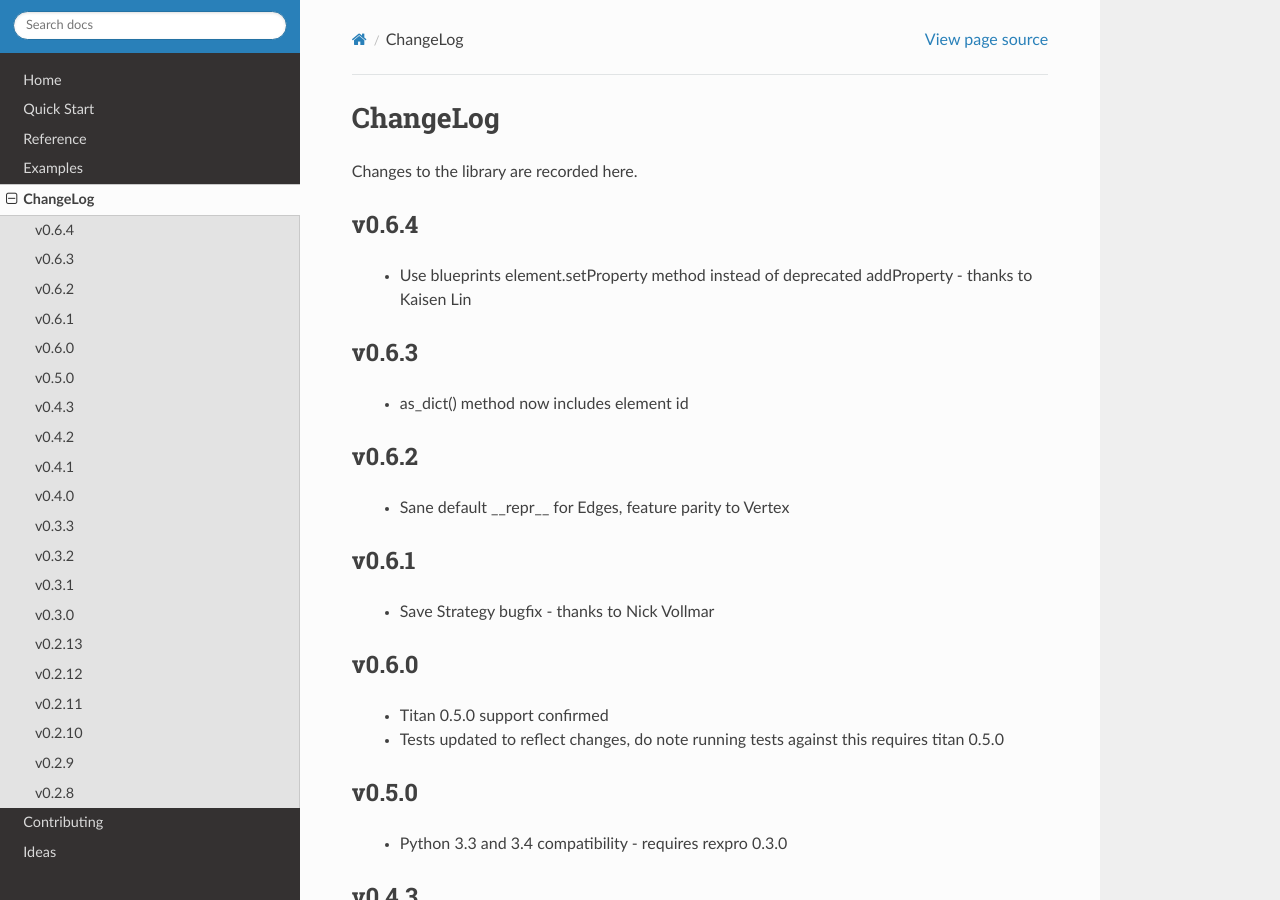
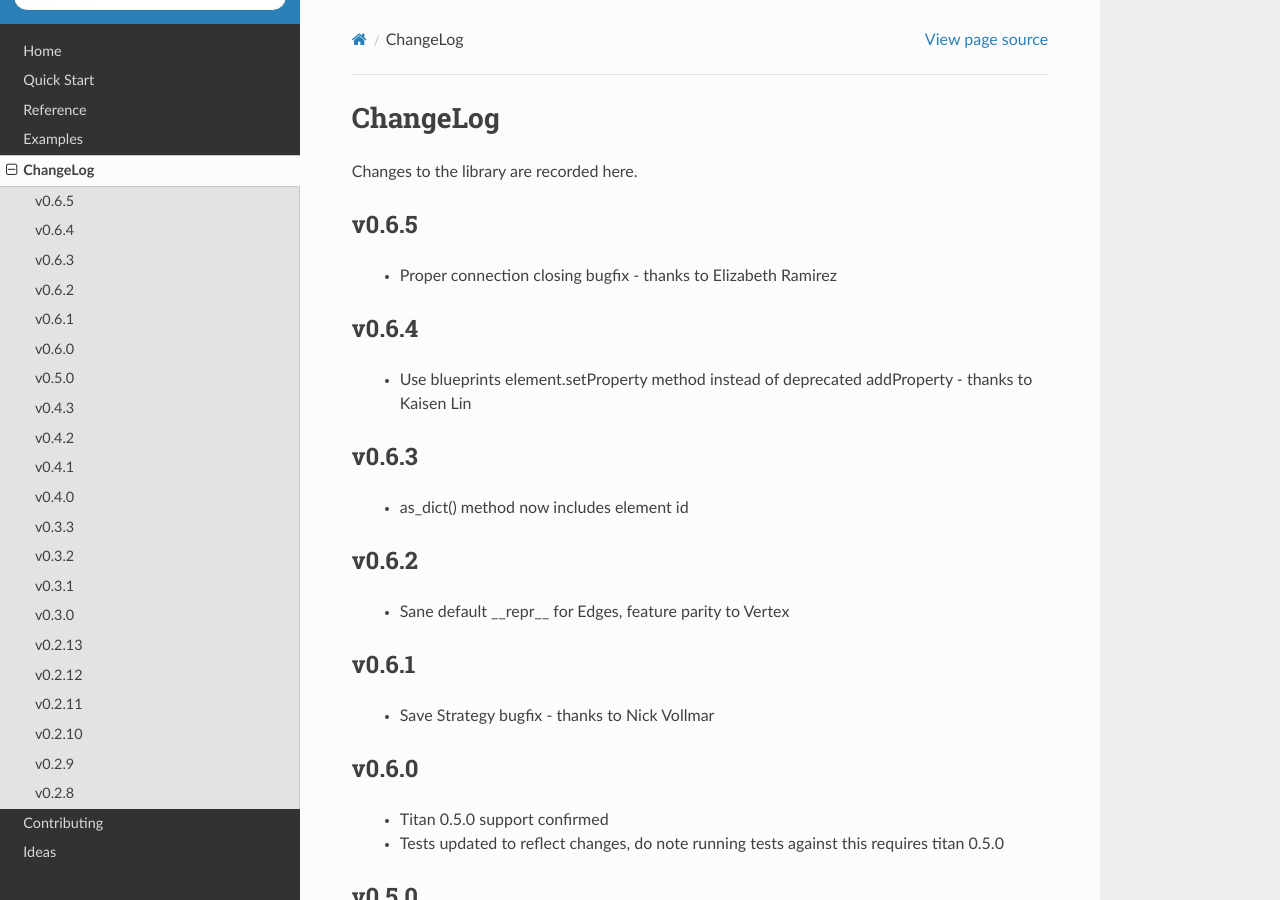
Before and after one commit to platinummonkey/mogwai, a Sphinx documentation site: the page built from docs/changelog.rst, in a window 1280 px wide and 900 px high. Built offline with Sphinx 7.4.7 and the Read the Docs theme 2.0.0, drawn with Linux system fonts in a browser that asks for light colours.

Commit message:
version bump for bug fix

```diff
--- a/docs/changelog.rst
+++ b/docs/changelog.rst
@@ -4,6 +4,10 @@ ChangeLog
 =========
 
 Changes to the library are recorded here.
+
+v0.6.5
+------
+ * Proper connection closing bugfix - thanks to Elizabeth Ramirez
 
 v0.6.4
 ------
```
Also changed, not shown: 1 other file.
